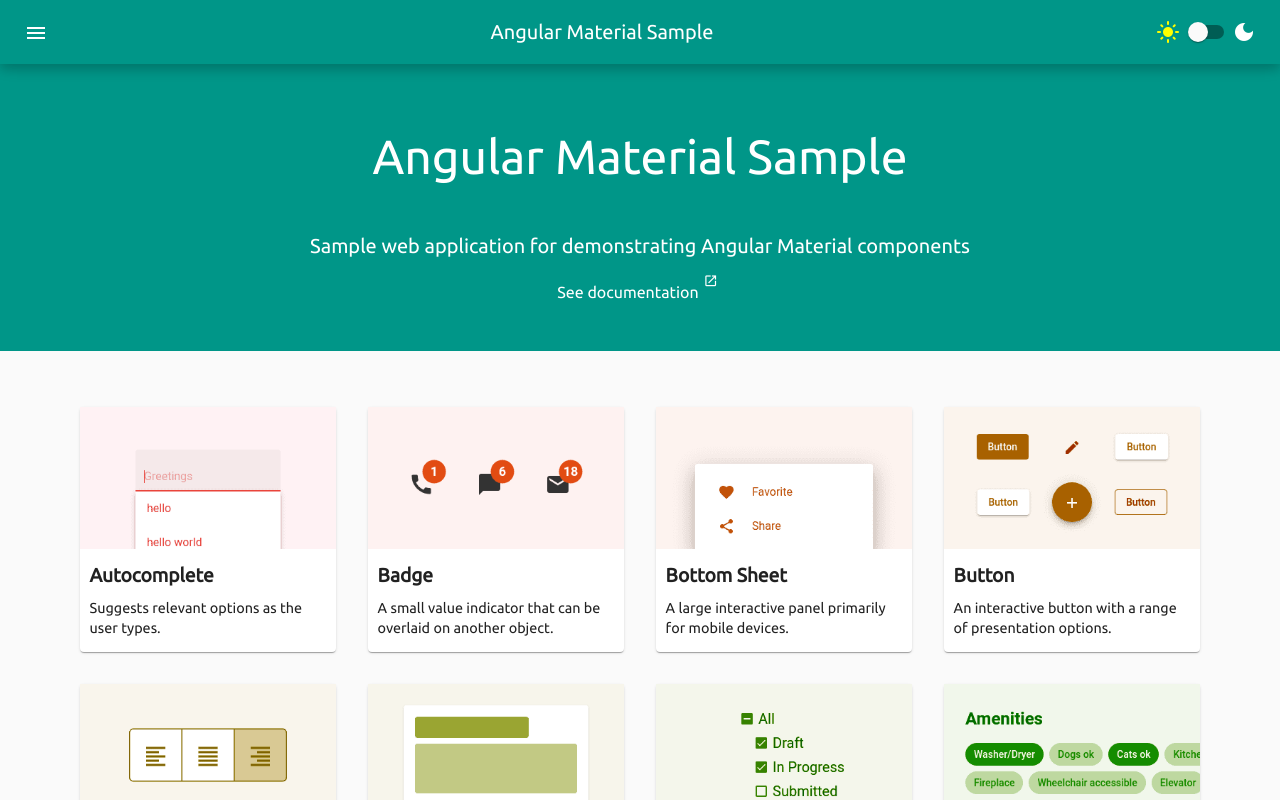
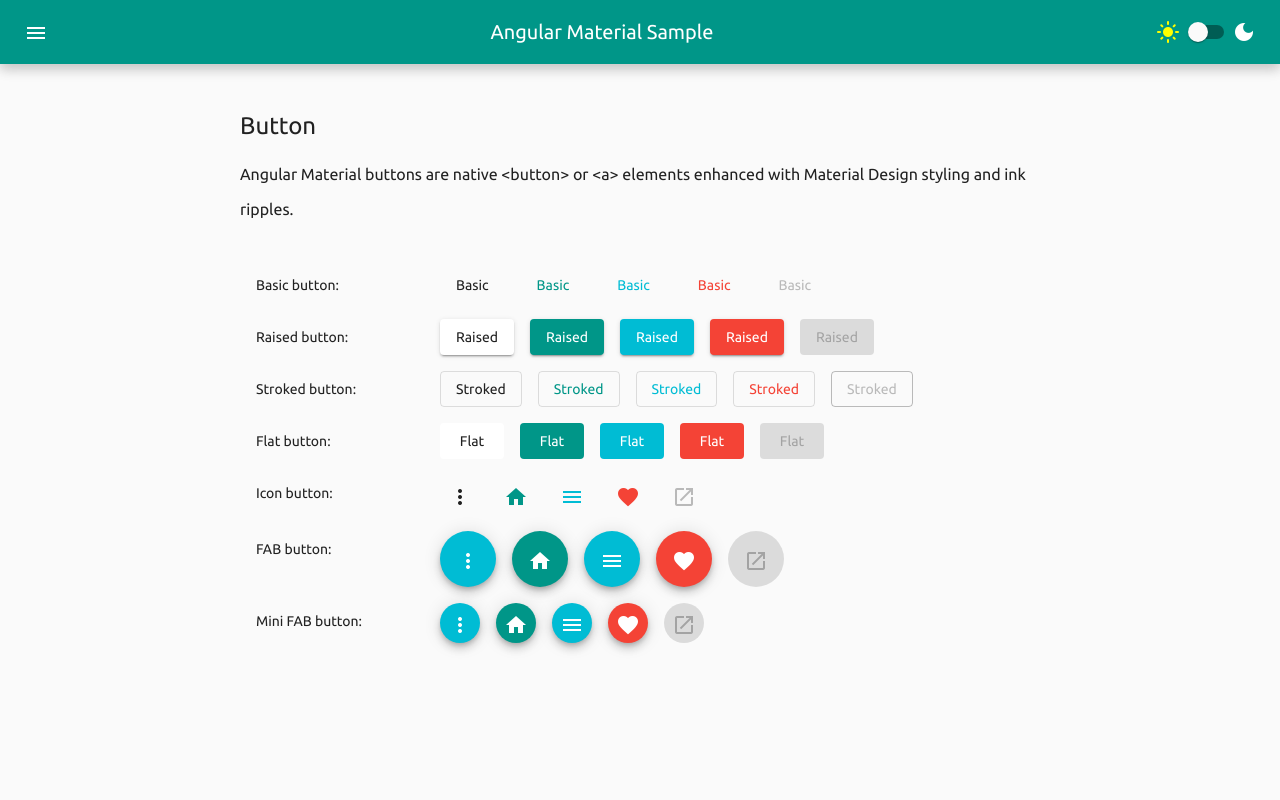
Before and after one commit to dinitha1296/angular-material-sample, an Angular app: page /button in a window 1280 px wide. Built offline with nearby package versions, Linux system fonts and the light colour scheme.

Commit message:
feat: button module

```diff
--- a/src/app/app-routing.module.ts
+++ b/src/app/app-routing.module.ts
@@ -15,6 +15,10 @@
     loadChildren: () => import('./bottom-sheet/bottom-sheet.module').then(m => m.BottomSheetModule)
   },
   {
+    path: 'button',
+    loadChildren: () => import('./button/button.module').then(m => m.ButtonModule)
+  },
+  {
     path: '**',
     loadChildren: () => import('./home/home.module').then(m => m.HomeModule)
   }
--- /dev/null
+++ b/src/app/button/page/button/button.component.html
@@ -0,0 +1,89 @@
+<div class="main-text">
+  <h1>Button</h1>
+  <p>Angular Material buttons are native &lt;button&gt; or &lt;a&gt; elements enhanced with Material Design styling and ink ripples.</p>
+  <div class="button-section">
+    <div class="button-section-raw">
+      <div class="button-section-label">
+        <span>Basic button:</span>
+      </div>
+      <div class="button-section-group">
+        <button mat-button>Basic</button>
+        <button mat-button color="primary">Basic</button>
+        <button mat-button color="accent">Basic</button>
+        <button mat-button color="warn">Basic</button>
+        <button mat-button disabled>Basic</button>
+      </div>
+    </div>
+    <div class="button-section-raw">
+      <div class="button-section-label">
+        <span>Raised button:</span>
+      </div>
+      <div class="button-section-group">
+        <button mat-raised-button>Raised</button>
+        <button mat-raised-button color="primary">Raised</button>
+        <button mat-raised-button color="accent">Raised</button>
+        <button mat-raised-button color="warn">Raised</button>
+        <button mat-raised-button disabled>Raised</button>
+      </div>
+    </div>
+    <div class="button-section-raw">
+      <div class="button-section-label">
+        <span>Stroked button:</span>
+      </div>
+      <div class="button-section-group">
+        <button mat-stroked-button>Stroked</button>
+        <button mat-stroked-button color="primary">Stroked</button>
+        <button mat-stroked-button color="accent">Stroked</button>
+        <button mat-stroked-button color="warn">Stroked</button>
+        <button mat-stroked-button disabled>Stroked</button>
+      </div>
+    </div>
+    <div class="button-section-raw">
+      <div class="button-section-label">
+        <span>Flat button:</span>
+      </div>
+      <div class="button-section-group">
+        <button mat-flat-button>Flat</button>
+        <button mat-flat-button color="primary">Flat</button>
+        <button mat-flat-button color="accent">Flat</button>
+        <button mat-flat-button color="warn">Flat</button>
+        <button mat-flat-button disabled>Flat</button>
+      </div>
+    </div>
+    <div class="button-section-raw">
+      <div class="button-section-label">
+        <span>Icon button:</span>
+      </div>
+      <div class="button-section-group">
+        <button mat-icon-button><mat-icon>more_vert</mat-icon></button>
+        <button mat-icon-button color="primary"><mat-icon>home</mat-icon></button>
+        <button mat-icon-button color="accent"><mat-icon>menu</mat-icon></button>
+        <button mat-icon-button color="warn"><mat-icon>favorite</mat-icon></button>
+        <button mat-icon-button disabled><mat-icon>open_in_new</mat-icon></button>
+      </div>
+    </div>
+    <div class="button-section-raw">
+      <div class="button-section-label">
+        <span>FAB button:</span>
+      </div>
+      <div class="button-section-group">
+        <button mat-fab><mat-icon>more_vert</mat-icon></button>
+        <button mat-fab color="primary"><mat-icon>home</mat-icon></button>
+        <button mat-fab color="accent"><mat-icon>menu</mat-icon></button>
+        <button mat-fab color="warn"><mat-icon>favorite</mat-icon></button>
+        <button mat-fab disabled><mat-icon>open_in_new</mat-icon></button>
+      </div>
+    </div><div class="button-section-raw">
+      <div class="button-section-label">
+        <span>Mini FAB button:</span>
+      </div>
+      <div class="button-section-group">
+        <button mat-mini-fab><mat-icon>more_vert</mat-icon></button>
+        <button mat-mini-fab color="primary"><mat-icon>home</mat-icon></button>
+        <button mat-mini-fab color="accent"><mat-icon>menu</mat-icon></button>
+        <button mat-mini-fab color="warn"><mat-icon>favorite</mat-icon></button>
+        <button mat-mini-fab disabled><mat-icon>open_in_new</mat-icon></button>
+      </div>
+    </div>
+  </div>
+</div>
--- /dev/null
+++ b/src/app/button/page/button/button.component.scss
@@ -0,0 +1,26 @@
+.button-section {
+  margin-top: 2rem;
+  text-align: center;
+}
+
+.button-section-raw {
+  // border: 1px solid black;
+  // margin-top: 1rem;
+  // margin-bottom: 1rem;
+  // padding: 1rem;
+  display: flex;
+}
+
+.button-section-group {
+  display: flex;
+  flex-wrap: wrap;
+  button {
+    margin: 0.5rem;
+  }
+}
+
+.button-section-label {
+  width: 10rem;
+  text-align: start;
+  padding: 1rem;
+}
--- /dev/null
+++ b/src/app/button/page/button/button.component.ts
@@ -0,0 +1,15 @@
+import { Component, OnInit } from '@angular/core';
+
+@Component({
+  selector: 'app-button',
+  templateUrl: './button.component.html',
+  styleUrls: ['./button.component.scss']
+})
+export class ButtonComponent implements OnInit {
+
+  constructor() { }
+
+  ngOnInit(): void {
+  }
+
+}
```
Also changed, not shown: src/app/button/button-routing.module.ts (added, +16 -0 lines), src/app/button/button.module.ts (added, +21 -0 lines), 1 other file (tests, documents, lock files or other folders).
